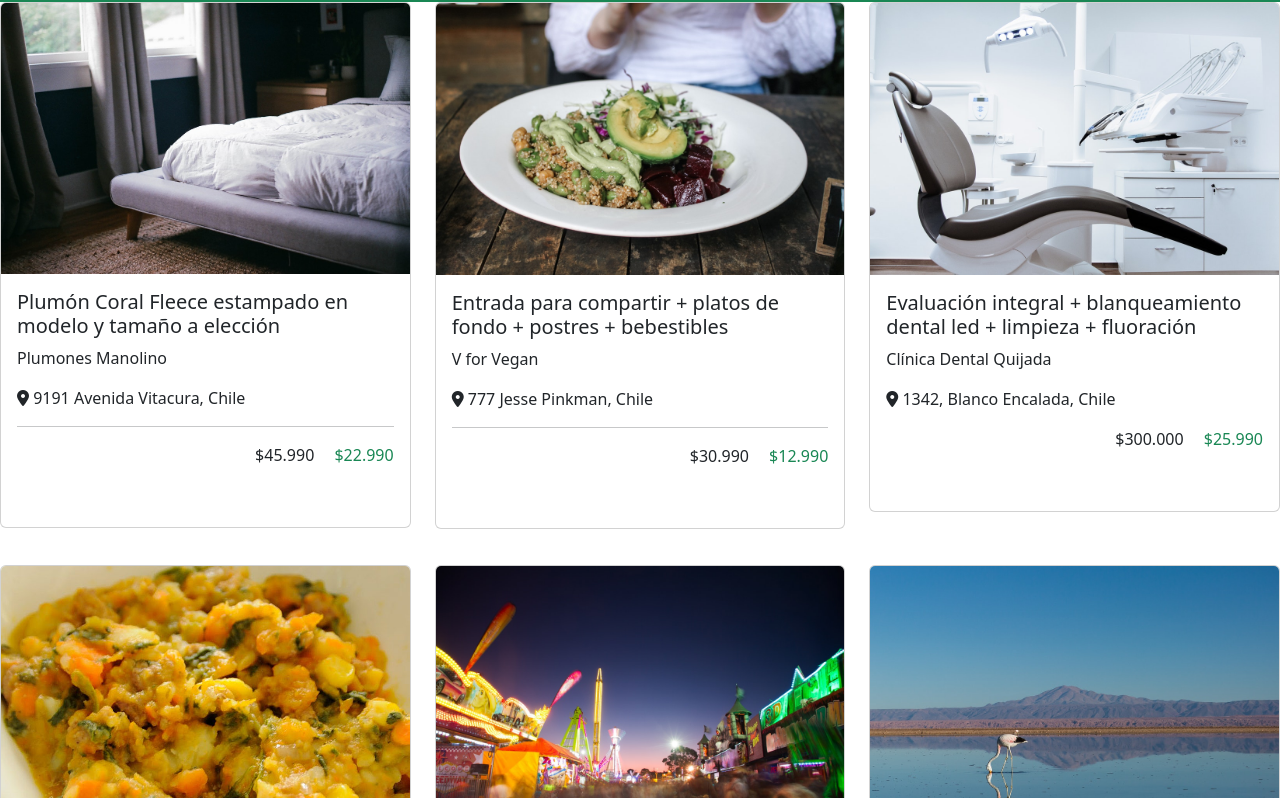
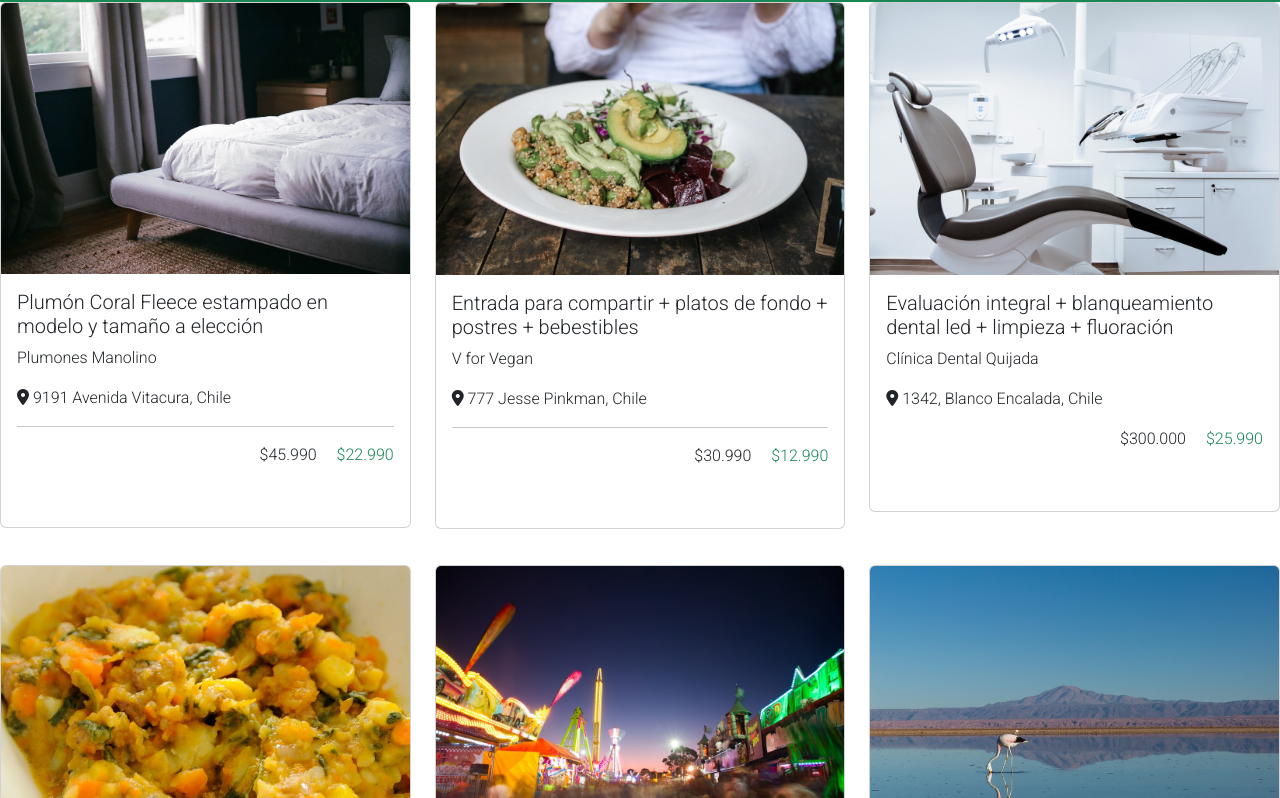
Before and after one commit to Pipeara/proyecto4, a plain HTML site: page index.html in a window 1280 px wide. Shown: the part 54-852 px from the top of the page. Drawn offline with nearby package versions, Linux system fonts and the light colour scheme.

Commit message:
modificacion de ruta del css

```diff
--- a/index.html
+++ b/index.html
@@ -4,13 +4,14 @@
   <meta charset="UTF-8">
   <meta http-equiv="X-UA-Compatible" content="IE=edge">
   <meta name="viewport" content="width=device-width, initial-scale=1.0">
-  <link rel="stylesheet" href="assets/css/style.css">
+
   <link href="https://cdn.jsdelivr.net/npm/bootstrap@5.2.0/dist/css/bootstrap.min.css" rel="stylesheet" integrity="sha384-gH2yIJqKdNHPEq0n4Mqa/HGKIhSkIHeL5AyhkYV8i59U5AR6csBvApHHNl/vI1Bx" crossorigin="anonymous">
   <script src="https://cdn.jsdelivr.net/npm/bootstrap@5.2.0/dist/js/bootstrap.bundle.min.js" integrity="sha384-A3rJD856KowSb7dwlZdYEkO39Gagi7vIsF0jrRAoQmDKKtQBHUuLZ9AsSv4jD4Xa" crossorigin="anonymous"></script>
   <script src="https://kit.fontawesome.com/0fde1f4e32.js" crossorigin="anonymous"></script>
   <link rel="preconnect" href="https://fonts.googleapis.com">
   <link rel="preconnect" href="https://fonts.gstatic.com" crossorigin>
   <link href="https://fonts.googleapis.com/css2?family=Roboto:wght@300&display=swap" rel="stylesheet">  <title>Document</title>
+  <link rel="stylesheet" href="./assets/css/style.css">
 </head>
 <body>
 
```
